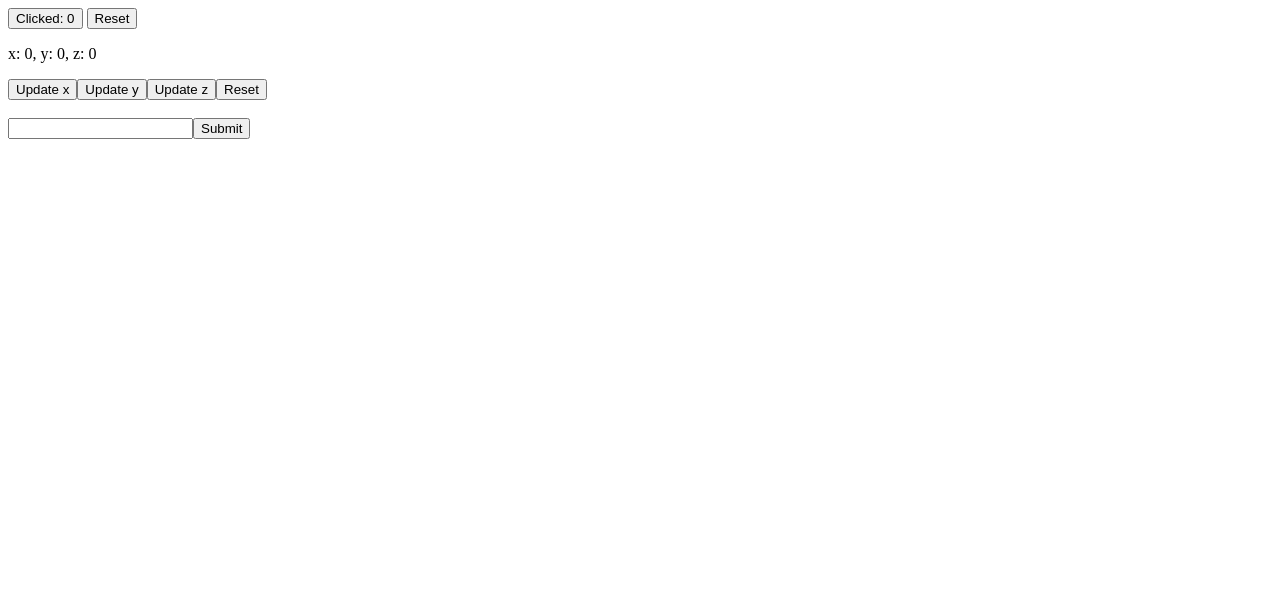
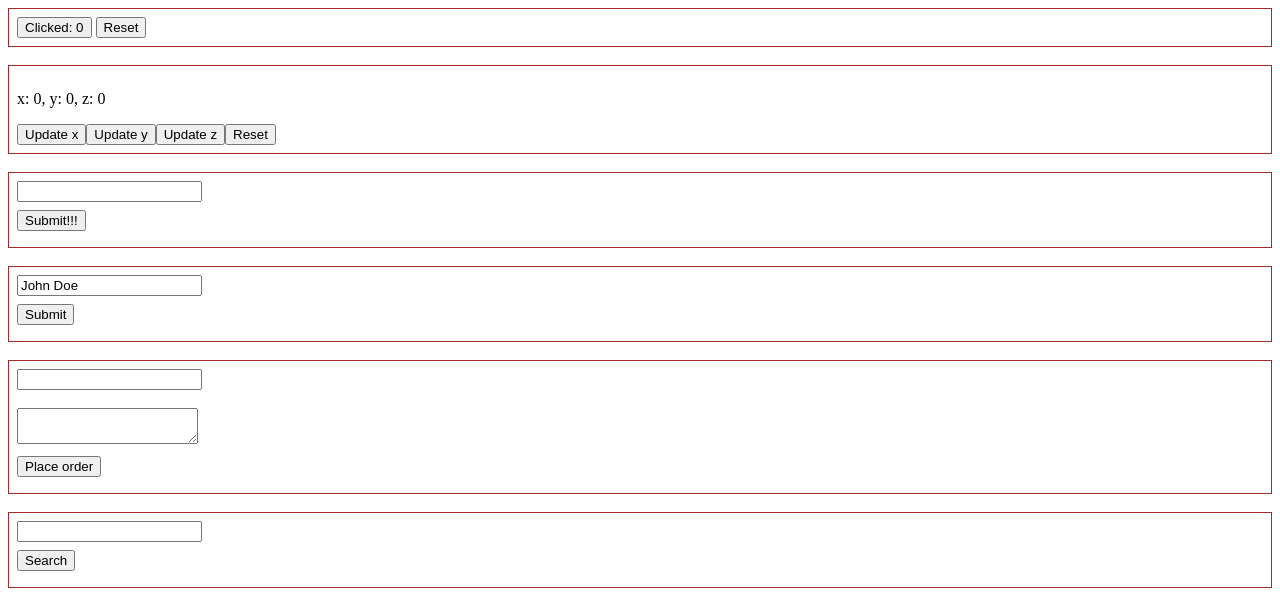
Before and after one commit to Ihor-Kotliarevskyi/lesson-2-react, a React (Vite) app: page / in a window 1280 px wide. Shown: the top 610 px of the page. Built offline with nearby package versions, Linux system fonts and the light colour scheme.

Commit message:
ad search form? list and loader

```diff
--- a/package.json
+++ b/package.json
@@ -10,8 +10,10 @@
     "preview": "vite preview"
   },
   "dependencies": {
+    "axios": "^1.13.2",
     "react": "^19.2.0",
-    "react-dom": "^19.2.0"
+    "react-dom": "^19.2.0",
+    "react-loader-spinner": "^8.0.0"
   },
   "devDependencies": {
     "@eslint/js": "^9.39.1",
--- a/src/components/App.tsx
+++ b/src/components/App.tsx
@@ -1,8 +1,37 @@
+import axios from "axios";
 import ClickCounter from "./ClickCounter";
 import ClickCounterXYZ from "./ClickCounterXYZ";
 import Form from "./Form";
+import FormAction from "./FormAction";
+import OrderForm from "./OrderForm";
+import SearchForm from "./SearchForm";
+import { useState } from "react";
+import type Article from "../types/article";
+import ArticleList from "./ArticleList";
+import { Loader } from "./Loader";
+
+interface ArticlesHttpResponse {
+  hits: Article[];
+}
 
 export default function App() {
+  const handleOrder = (data: { name: string; text: string }) => {
+    console.log("Order received from:", data);
+  };
+
+  const [articles, setArticles] = useState<Article[]>([]);
+
+  const [isLoading, setIsLoading] = useState(false);
+
+  const handleSearch = async (topic: string) => {
+    setIsLoading(true);
+    const response = await axios.get<ArticlesHttpResponse>(
+      `https://hn.algolia.com/api/v1/search?query=${topic}`
+    );
+    setIsLoading(false);
+    setArticles(response.data.hits);
+  };
+
   return (
     <>
       <ClickCounter />
@@ -10,6 +39,16 @@ export default function App() {
       <ClickCounterXYZ />
       <br></br>
       <Form />
+      <br></br>
+      <FormAction />
+      <br></br>
+      <OrderForm onSubmit={handleOrder} />
+      <br></br>
+      <div>
+        <SearchForm onSubmit={handleSearch} />
+        {isLoading && <Loader />}
+        {articles.length > 0 && <ArticleList items={articles} />}
+      </div>
     </>
   );
 }
--- /dev/null
+++ b/src/components/ArticleList.tsx
@@ -0,0 +1,19 @@
+import type Article from "../types/article";
+
+interface ArticlesProps {
+  items: Article[];
+}
+
+export default function ArticleList({ items }: ArticlesProps) {
+  return (
+    <ul>
+      {items.map(({ objectID, url, title }) => (
+        <li key={objectID}>
+          <a href={url} target="_blank">
+            {title}
+          </a>
+        </li>
+      ))}
+    </ul>
+  );
+}
--- a/src/components/ClickCounter.tsx
+++ b/src/components/ClickCounter.tsx
@@ -12,9 +12,11 @@ export default function ClickCounter() {
   };
 
   return (
-    <>
-      <button onClick={handleClick}>Clicked: {clicks}</button>{" "}
-      <button onClick={() => resetValue()}>Reset</button>
-    </>
+    <div style={{ border: "1px solid brown", padding: "8px" }}>
+      <>
+        <button onClick={handleClick}>Clicked: {clicks}</button>{" "}
+        <button onClick={() => resetValue()}>Reset</button>
+      </>
+    </div>
   );
 }
--- a/src/components/ClickCounterXYZ.tsx
+++ b/src/components/ClickCounterXYZ.tsx
@@ -21,7 +21,7 @@ export default function ClickCounterXYZ() {
   };
 
   return (
-    <div>
+    <div style={{ border: "1px solid brown", padding: "8px" }}>
       <p>
         x: {values.x}, y: {values.y}, z: {values.z}
       </p>
--- a/src/components/Form.tsx
+++ b/src/components/Form.tsx
@@ -1,19 +1,32 @@
 export default function Form() {
   const handleSubmit = (event: React.FormEvent<HTMLFormElement>) => {
     event.preventDefault();
+
     const form = event.currentTarget;
 
     const formData = new FormData(form);
     const username = formData.get("username");
     console.log("Username:", username);
+    console.log("target:", form.target.length);
+    console.log("className:", form.children[0]);
+    console.log("FormData:", formData);
 
     form.reset();
   };
 
   return (
-    <form onSubmit={handleSubmit}>
-      <input type="text" name="username" />
-      <button type="submit">Submit</button>
-    </form>
+    <div style={{ border: "1px solid brown", padding: "8px" }}>
+      <form className="form" onSubmit={handleSubmit}>
+        <input type="text" className="forminput" name="username" />
+        <br></br>
+        <button
+          style={{ margin: "8px auto" }}
+          type="submit"
+          className="formbtn"
+        >
+          Submit!!!
+        </button>
+      </form>
+    </div>
   );
 }
--- /dev/null
+++ b/src/components/FormAction.tsx
@@ -0,0 +1,23 @@
+export default function FormAction() {
+  const handleSubmit = (formData: FormData) => {
+    const username = formData.get("username") as string;
+    console.log("Name:", username);
+  };
+
+  return (
+    <div style={{ border: "1px solid brown", padding: "8px" }}>
+      <form action={handleSubmit}>
+        <input
+          type="text"
+          name="username"
+          defaultValue="John Doe"
+          placeholder="Your name"
+        />
+        <br></br>
+        <button style={{ margin: "8px auto" }} type="submit">
+          Submit
+        </button>
+      </form>
+    </div>
+  );
+}
--- /dev/null
+++ b/src/components/Loader.tsx
@@ -0,0 +1,16 @@
+import { Comment } from "react-loader-spinner";
+
+export function Loader() {
+  return (
+    <Comment
+      visible={true}
+      height="80"
+      width="80"
+      ariaLabel="comment-loading"
+      wrapperStyle={{}}
+      wrapperClass="comment-wrapper"
+      color="#dfdfdfff"
+      backgroundColor="#ab9794ff"
+    />
+  );
+}
--- /dev/null
+++ b/src/components/OrderForm.tsx
@@ -0,0 +1,28 @@
+interface OrderFormProps {
+  // onSubmit: ([...values]: string[]) => void;
+  onSubmit: (data: { name: string; text: string }) => void;
+}
+
+export default function OrderForm({ onSubmit }: OrderFormProps) {
+  const handleSubmit = (formData: FormData) => {
+    const username = formData.get("username") as string;
+    const usertext = formData.get("usertext") as string;
+    // onSubmit([username, usertext]);
+    onSubmit({ name: username, text: usertext });
+  };
+
+  return (
+    <div style={{ border: "1px solid brown", padding: "8px" }}>
+      <form action={handleSubmit}>
+        <input type="text" name="username" />
+        <br></br>
+        <br></br>
+        <textarea name="usertext" />
+        <br></br>
+        <button style={{ margin: "8px auto" }} type="submit">
+          Place order
+        </button>
+      </form>
+    </div>
+  );
+}
--- /dev/null
+++ b/src/components/SearchForm.tsx
@@ -0,0 +1,26 @@
+interface SearchFormProps {
+  onSubmit: (topic: string) => void;
+}
+
+export default function SearchForm({ onSubmit }: SearchFormProps) {
+  const handleSubmit = (formData: FormData) => {
+    const topic = formData.get("topic") as string;
+    if (topic === "") {
+      alert("Please enter search topic!");
+      return;
+    }
+    onSubmit(topic);
+  };
+
+  return (
+    <div style={{ border: "1px solid brown", padding: "8px" }}>
+      <form action={handleSubmit}>
+        <input type="text" name="topic" />
+        <br></br>
+        <button style={{ margin: "8px auto" }} type="submit">
+          Search
+        </button>
+      </form>
+    </div>
+  );
+}
--- /dev/null
+++ b/src/types/article.ts
@@ -0,0 +1,5 @@
+export default interface Article {
+  objectID: string;
+  title: string;
+  url: string;
+}
```
Also changed, not shown: 1 other file (tests, documents, lock files or other folders).
